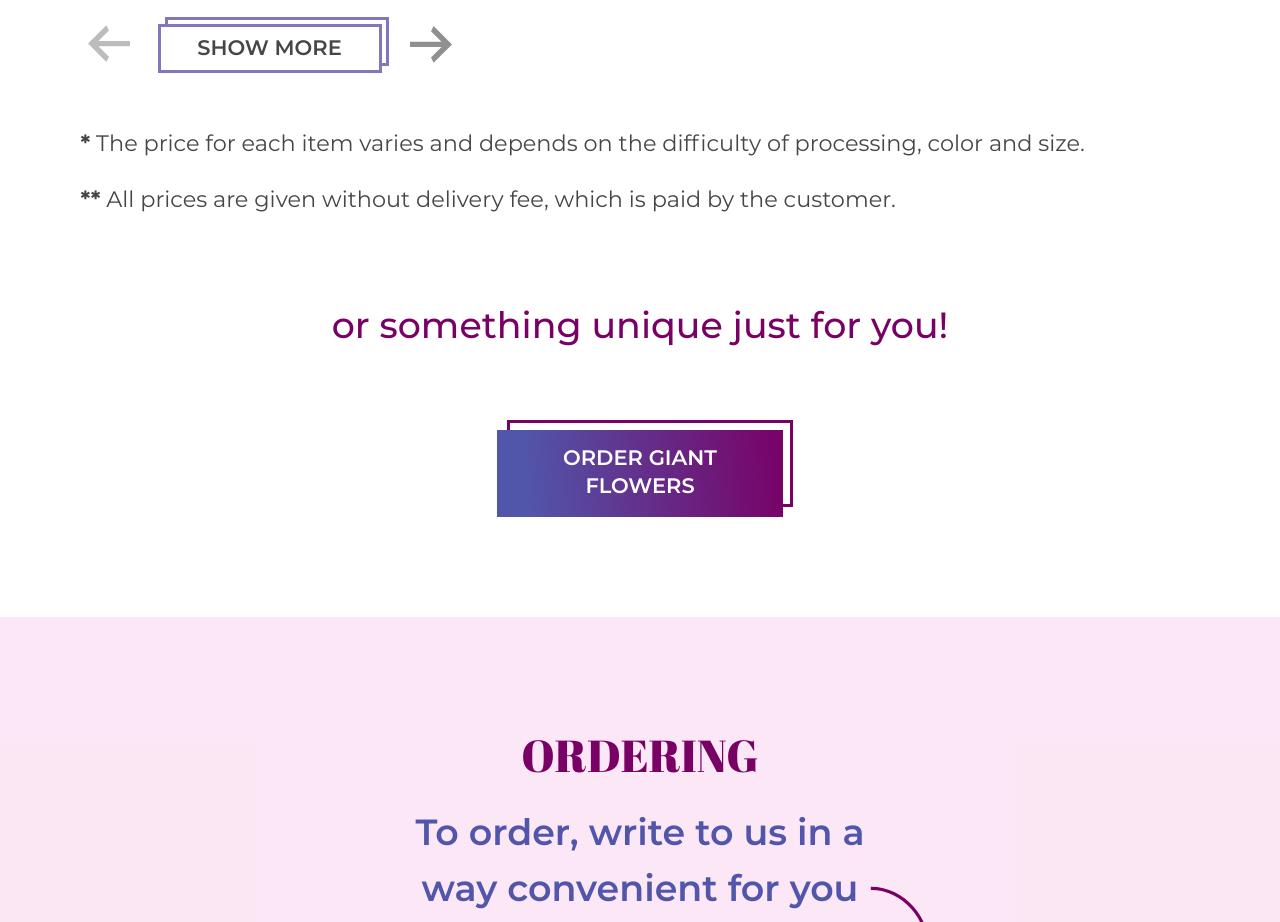
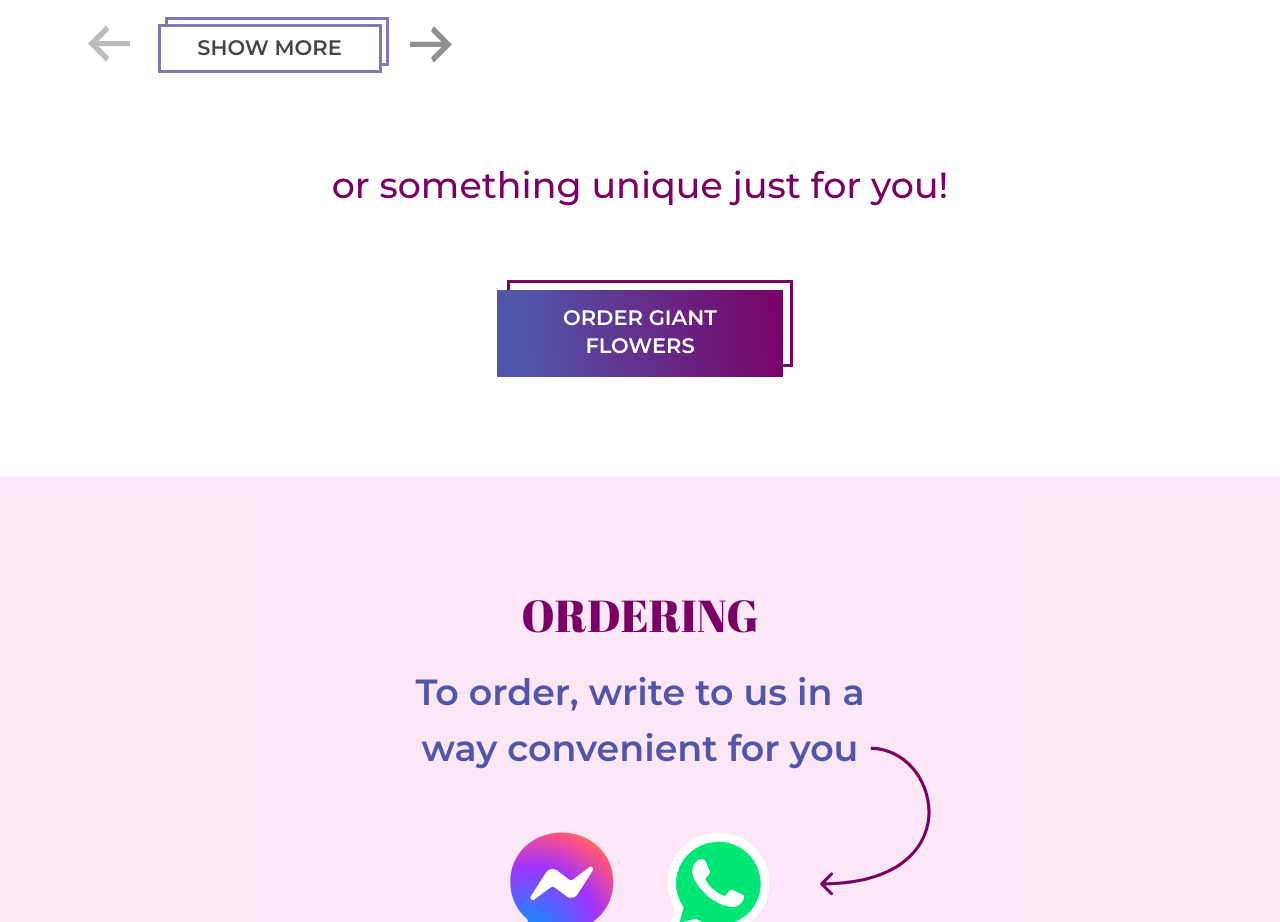
Before and after one commit to fiori-giganti/fiori-giganti.github.io, a plain HTML site: page en/index.html in a window 1280 px wide. Shown: the part 5860-6782 px from the top of the page. Drawn offline with Linux system fonts and the light colour scheme.

Commit message:
v1.0 release

```diff
--- a/en/index.html
+++ b/en/index.html
@@ -664,12 +664,7 @@
                <div id="button-next__swiper_6"><button class="controls__right"></button></div>
             </div>
          </div>
-         <p class="main__text container mt-5">
-            <b>*</b> The price for each item varies and depends on the difficulty of processing, color and size.
-         </p>
-         <p class="main__text container">
-            <b>**</b> All prices are given without delivery fee, which is paid by the customer.
-         </p>
+
          <!-- / Compositions in scatola -->
          <p class="assortment__subheading end container">or something unique just for you!</p>
          <a href="#order" class="mx-auto  ordine-btn assortment__btn">order giant flowers</a>
```
